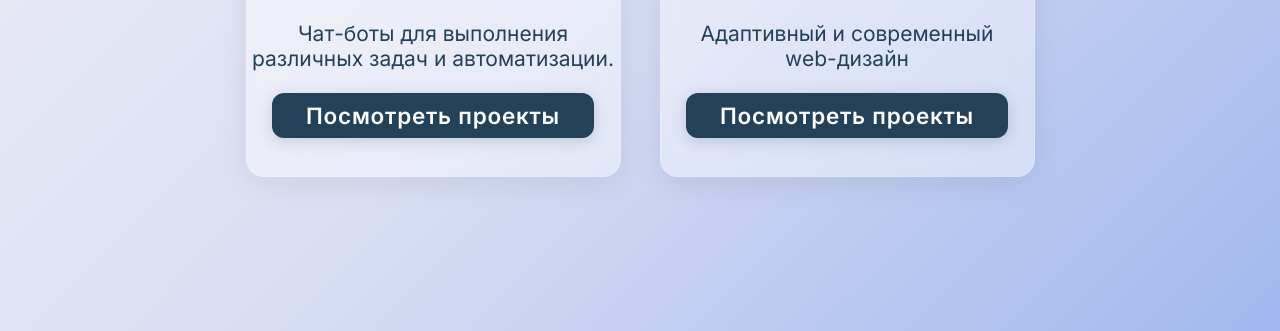
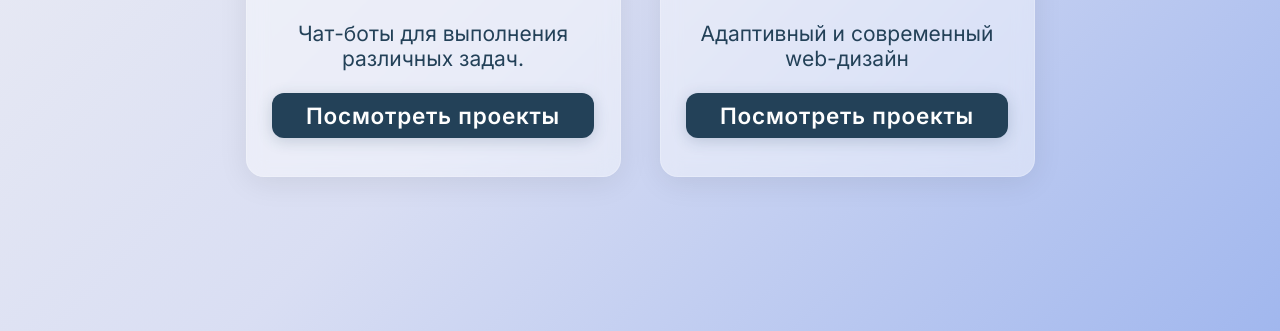
Before and after one commit to Fortis298/Portfolio, a plain HTML site: page index.html in a window 1280 px wide. Shown: the part 469-800 px from the top of the page. Drawn offline with Linux system fonts and the light colour scheme.

Commit message:
Update Telegram bot description in index.html

```diff
--- a/index.html
+++ b/index.html
@@ -32,7 +32,7 @@
     <section class="tg">
       <img src="img/logo-telegram.png" alt="" />
       <h2>Telegram Боты</h2>
-      <p>Чат-боты для выполнения различных задач и автоматизации.</p>
+      <p>Чат-боты для выполнения различных задач.</p>
       <a href="telegram-project.html">Посмотреть проекты</a>
     </section>
 
```
